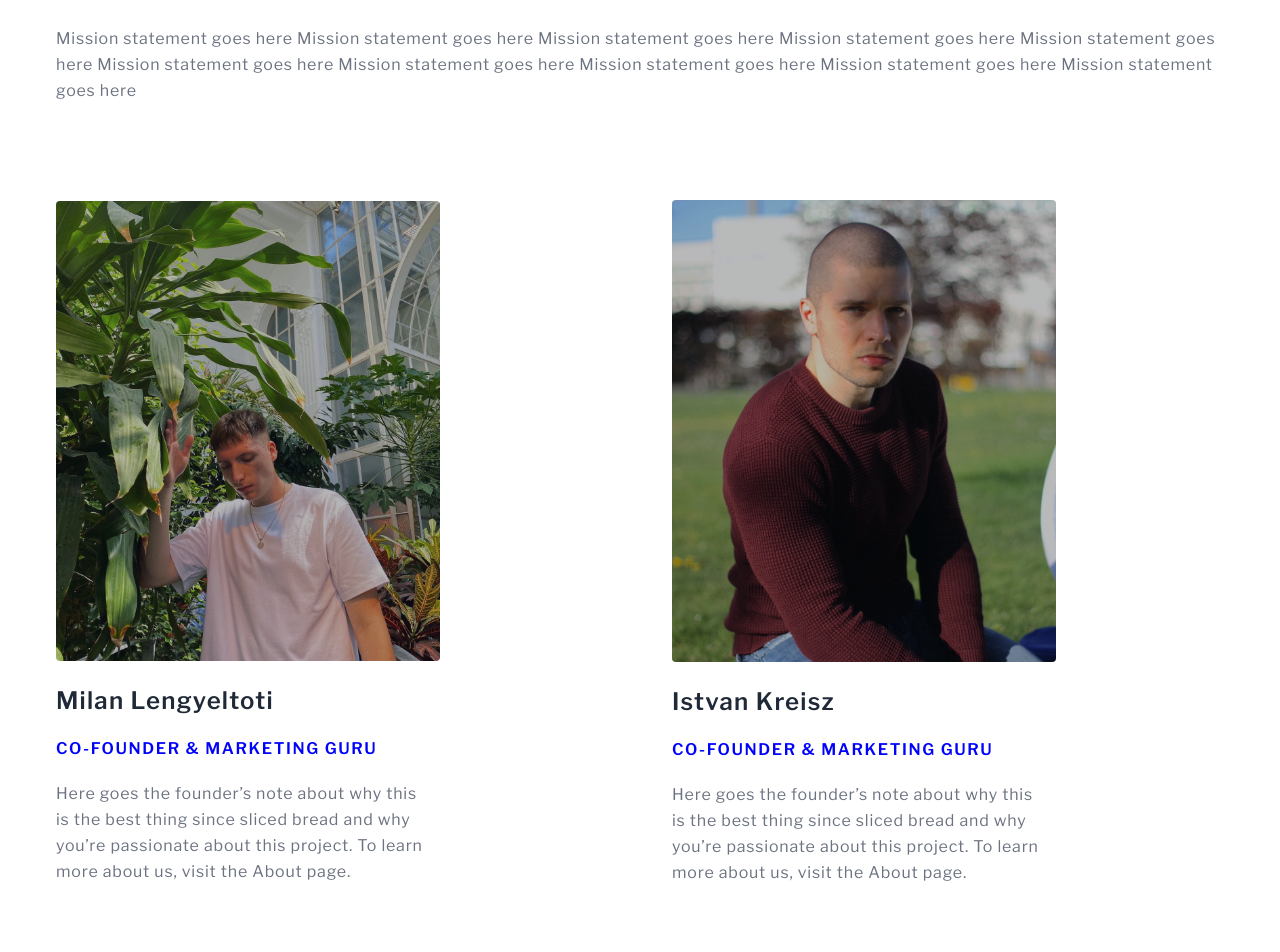
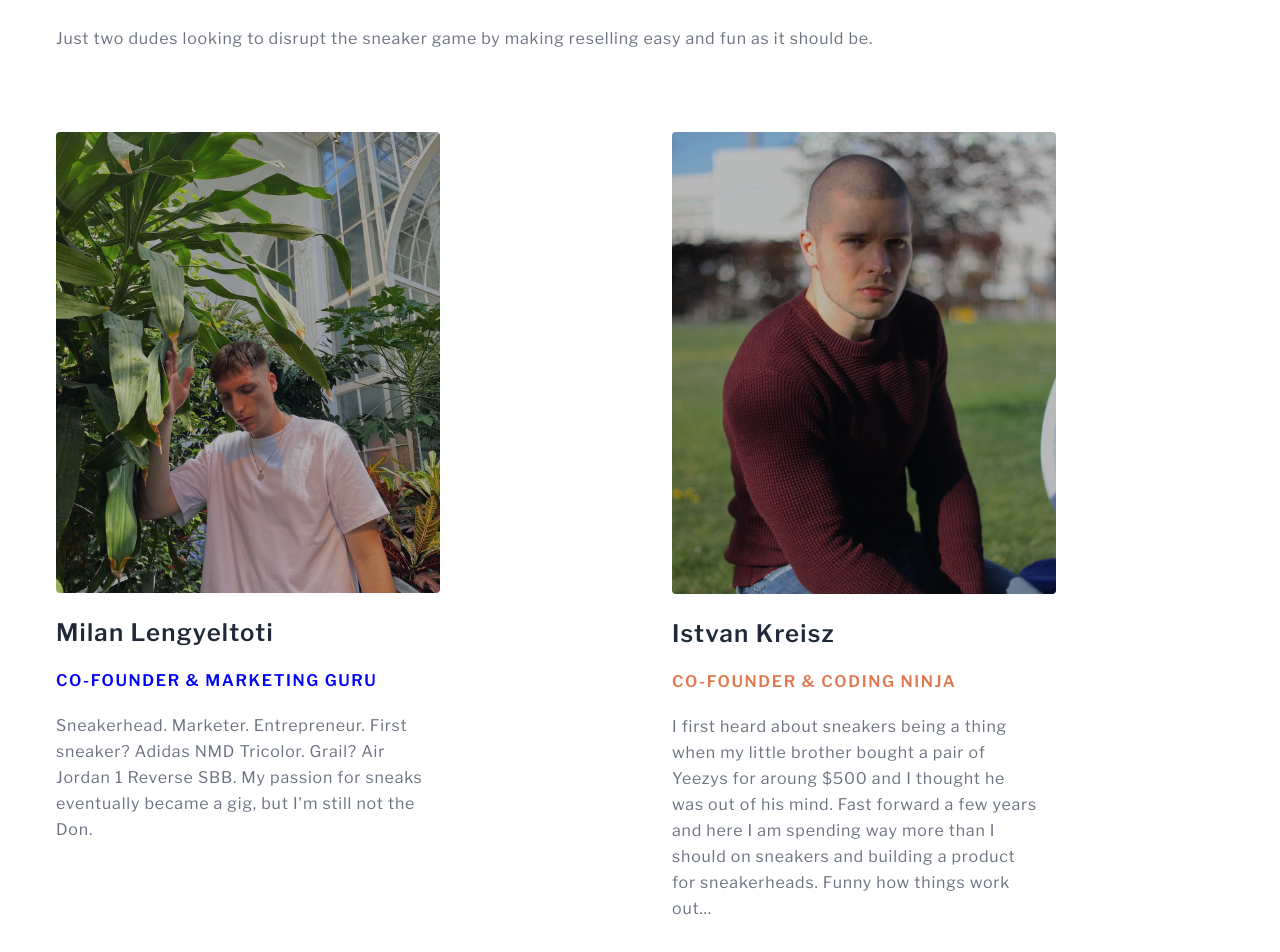
Before and after one commit to istvan-kreisz/copdeck-landing-page, a Next.js app: page /about in a window 1280 px wide. Shown: the part 220-1172 px from the top of the page. Built offline with nearby package versions, Linux system fonts and the light colour scheme; no server answers.

Commit message:
updated copy

```diff
--- a/src/pages/about.tsx
+++ b/src/pages/about.tsx
@@ -12,15 +12,13 @@ export default function About() {
 	return (
 		<Layout>
 			<section className="container-default mt-2 lg:mt-4">
-				<h1 className="mb-6 text-center md:text-left">Meet the team</h1>
-				<p className="mb-8 sm:mb-20 text-center md:text-left">
-					Mission statement goes here Mission statement goes here Mission statement goes
-					here Mission statement goes here Mission statement goes here Mission statement
-					goes here Mission statement goes here Mission statement goes here Mission
-					statement goes here Mission statement goes here
+				<h1 className="mb-6 text-center md:text-left">The team</h1>
+				<p className="mb-8 sm:mb-10 text-center md:text-left">
+					Just two dudes looking to disrupt the sneaker game by making reselling easy and
+					fun as it should be.
 				</p>
 			</section>
-			<section className="container-default grid grid-cols-1 md:grid-cols-2 gap-12 md:gap-16 justify-center items-center my-20 lg:my-24">
+			<section className="container-default grid grid-cols-1 md:grid-cols-2 gap-12 md:gap-16 justify-center items-start my-14 lg:my-20">
 				<div className="flex flex-col items-center md:items-start mb-6 md:mb-0">
 					<a href={process.env.twitterML} className="relative">
 						<img
@@ -43,9 +41,9 @@ export default function About() {
 						Co-Founder & Marketing guru
 					</h4>
 					<p className="mb-8 text-left w-full lg:w-2/3">
-						Here goes the founder’s note about why this is the best thing since sliced
-						bread and why you’re passionate about this project. To learn more about us,
-						visit the About page.{' '}
+						Sneakerhead. Marketer. Entrepreneur. First sneaker? Adidas NMD Tricolor.
+						Grail? Air Jordan 1 Reverse SBB. My passion for sneaks eventually became a
+						gig, but I'm still not the Don.
 					</p>
 				</div>
 				<div className="flex flex-col items-center md:items-start mb-6 md:mb-0">
@@ -66,13 +64,15 @@ export default function About() {
 					<h3 className="font-semibold text-2xl tracking-wider mb-5 mt-6">
 						Istvan Kreisz
 					</h3>
-					<h4 className="text-base mb-5 font-semibold uppercase text-theme-blue tracking-widest">
-						Co-Founder & Marketing guru
+					<h4 className="text-base mb-5 font-semibold uppercase text-theme-orange tracking-widest">
+						Co-Founder & Coding ninja
 					</h4>
 					<p className="mb-8 text-left w-full lg:w-2/3">
-						Here goes the founder’s note about why this is the best thing since sliced
-						bread and why you’re passionate about this project. To learn more about us,
-						visit the About page.{' '}
+						I first heard about sneakers being a thing when my little brother bought a
+						pair of Yeezys for aroung $500 and I thought he was out of his mind. Fast
+						forward a few years and here I am spending way more than I should on
+						sneakers and building a product for sneakerheads. Funny how things work
+						out...
 					</p>
 				</div>
 			</section>
--- a/src/pages/blog.tsx
+++ b/src/pages/blog.tsx
@@ -53,8 +53,7 @@ const Blog = ({ articles }) => {
 			<section className="container-default mt-2 lg:mt-4">
 				<h1 className="mb-6 text-center">CopDeck Blog</h1>
 				<p className="max-w-md mx-auto mb-16 sm:mb-24 text-center">
-					Mission statement goes here Mission statement goes here Mission statement goes
-					here Mission statement goes here Mission statement goes here
+					Sneaker news & reselling tips
 				</p>
 			</section>
 			<section className="container-default">
--- a/src/pages/contact.tsx
+++ b/src/pages/contact.tsx
@@ -84,10 +84,10 @@ export default function Contact() {
 				id="q&a"
 			>
 				<div className="flex flex-col justify-center items-center md:items-start">
-					<h2 className="text-center md:text-left mb-6">We’d love to hear from you</h2>
+					<h2 className="text-center md:text-left mb-6">Drop us a line</h2>
 					<p className="text-center md:text-left">
-						This is a big one and i consider it one of the most important things for a
-						designer to get right.
+						We'd love to hear from you. Ask us about anything, like Kanye's infamous
+						too-small pool slides.
 					</p>
 				</div>
 
@@ -98,7 +98,7 @@ export default function Contact() {
 				>
 					<input
 						ref={emailField}
-						placeholder="Your email"
+						placeholder="Type your email addess here"
 						type="email"
 						id="email"
 						name="email"
@@ -109,7 +109,7 @@ export default function Contact() {
 						ref={messageField}
 						style={{ resize: 'none' }}
 						id="message"
-						placeholder="Your message"
+						placeholder="Type your message here"
 						name="message"
 						rows={5}
 						className="w-full h-32 bg-white rounded-xl border border-gray-300 focus:border-indigo-500 focus:ring-2 focus:ring-indigo-200 text-base outline-none py-1 px-3 leading-8 transition-colors duration-200 ease-in-out"
--- a/src/pages/index.tsx
+++ b/src/pages/index.tsx
@@ -83,7 +83,7 @@ export default function Home() {
 						<h1 className="mb-4">{remoteConfig?.title}</h1>
 						<p className="mb-12 sm:mb-20">{remoteConfig?.subtitle}</p>
 						<p className="text-xs font-medium text-gray-900 mb-3">
-							To get exclusive updates about updates:
+							Sign up to get exclusive updates about the beta
 						</p>
 
 						<div className="w-full sm:w-auto">
```
